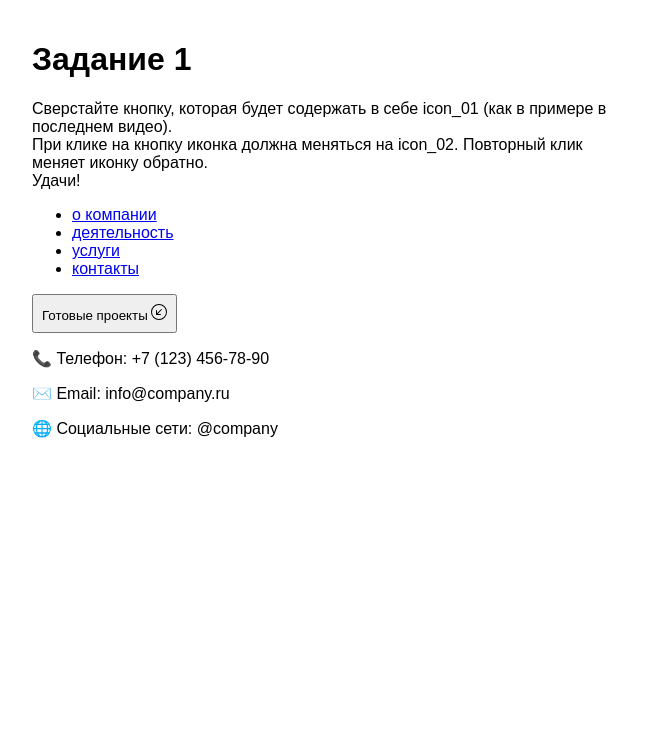
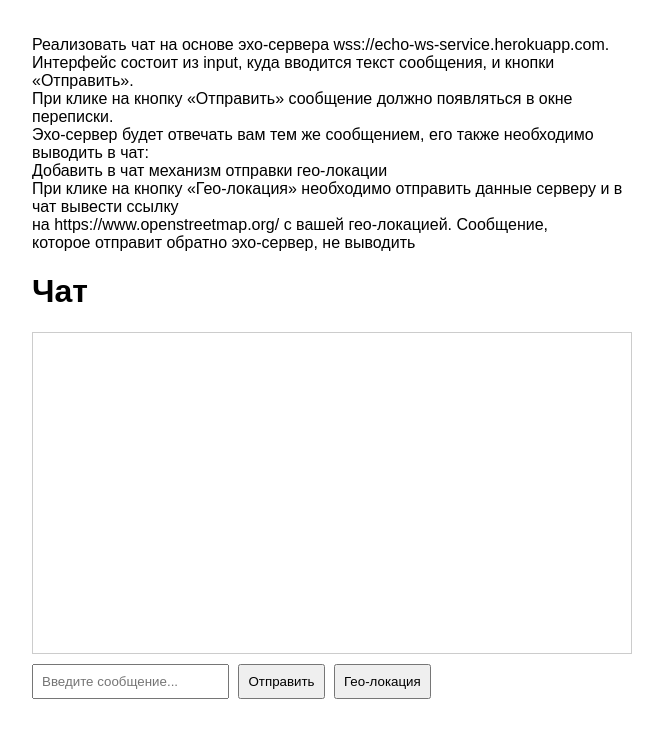
Before and after one commit to ArtemOlnev/module10_homework, a plain HTML site: page index.html in a window 1280 px wide. Shown: the whole page, without its empty margins (308-971 px from the left). Drawn offline with Linux system fonts and the light colour scheme.

Commit message:
index.html

```diff
--- a/index.html
+++ b/index.html
@@ -1,41 +1,27 @@
 <!DOCTYPE html>
-<html lang="en">
+<html lang="ru">
 <head>
     <meta charset="UTF-8">
     <meta name="viewport" content="width=device-width, initial-scale=1.0">
-    <title>Задание 1</title>
+    <title>задание 3</title>
     <link rel="stylesheet" href="css.css">
 </head>
 <body>
-  <h1>Задание 1</h1>
-     <p>Сверстайте кнопку, которая будет содержать в себе icon_01 (как в примере в последнем видео). <br> При клике на кнопку иконка должна меняться на icon_02. Повторный клик меняет иконку обратно. <br> Удачи!</p>
-    <!-- Навигационное меню -->
-  <nav>
-    <ul>
-      <li><a href="#">о компании</a></li>
-      <li><a href="#">деятельность</a></li>
-      <li><a href="#">услуги</a></li>
-      <li><a href="#">контакты</a></li>
-    </ul>
-  </nav>
+    <p>Реализовать чат на основе эхо-сервера wss://echo-ws-service.herokuapp.com.<br>
+    Интерфейс состоит из input, куда вводится текст сообщения, и кнопки «Отправить».<br>
+    При клике на кнопку «Отправить» сообщение должно появляться в окне переписки.<br>
+    Эхо-сервер будет отвечать вам тем же сообщением, его также необходимо выводить в чат:<br>
+    Добавить в чат механизм отправки гео-локации<br>
+    При клике на кнопку «Гео-локация» необходимо отправить данные серверу и в чат вывести ссылку <br>
+    на https://www.openstreetmap.org/ с вашей гео-локацией. Сообщение, <br>
+    которое отправит обратно эхо-сервер, не выводить
+    </p>
+    <h1>Чат</h1>
+    <div id="chat"></div>
+    <input type="text" id="messageInput" placeholder="Введите сообщение...">
+    <button id="sendBtn">Отправить</button>
+    <button id="geoBtn">Гео-локация</button>
 
-  <!-- Основной контент -->
-  <main>
-    <!-- Кнопка с SVG -->
-    <button class="btn" id="toggleBtn" aria-label="Готовые проекты">
-      Готовые проекты
-      <svg id="icon" xmlns="http://www.w3.org/2000/svg" width="16" height="16" fill="currentColor" viewBox="0 0 16 16">
-        <path fill-rule="evenodd" d="M1 8a7 7 0 1 0 14 0A7 7 0 0 0 1 8m15 0A8 8 0 1 1 0 8a8 8 0 0 1 16 0m-5.904-2.854a.5.5 0 1 1 .707.708L6.707 9.95h2.768a.5.5 0 1 1 0 1H5.5a.5.5 0 0 1-.5-.5V6.475a.5.5 0 1 1 1 0v2.768z"/>
-      </svg>
-    </button>
-  </main>
-
-  <!-- Футер с контактами -->
-  <footer>
-    <p>📞 Телефон: +7 (123) 456-78-90</p>
-    <p>✉️ Email: info@company.ru</p>
-    <p>🌐 Социальные сети: @company</p>
-  </footer>
-  <script src="js.js"></script>
+    <script src="js.js"></script>
 </body>
 </html>
```
